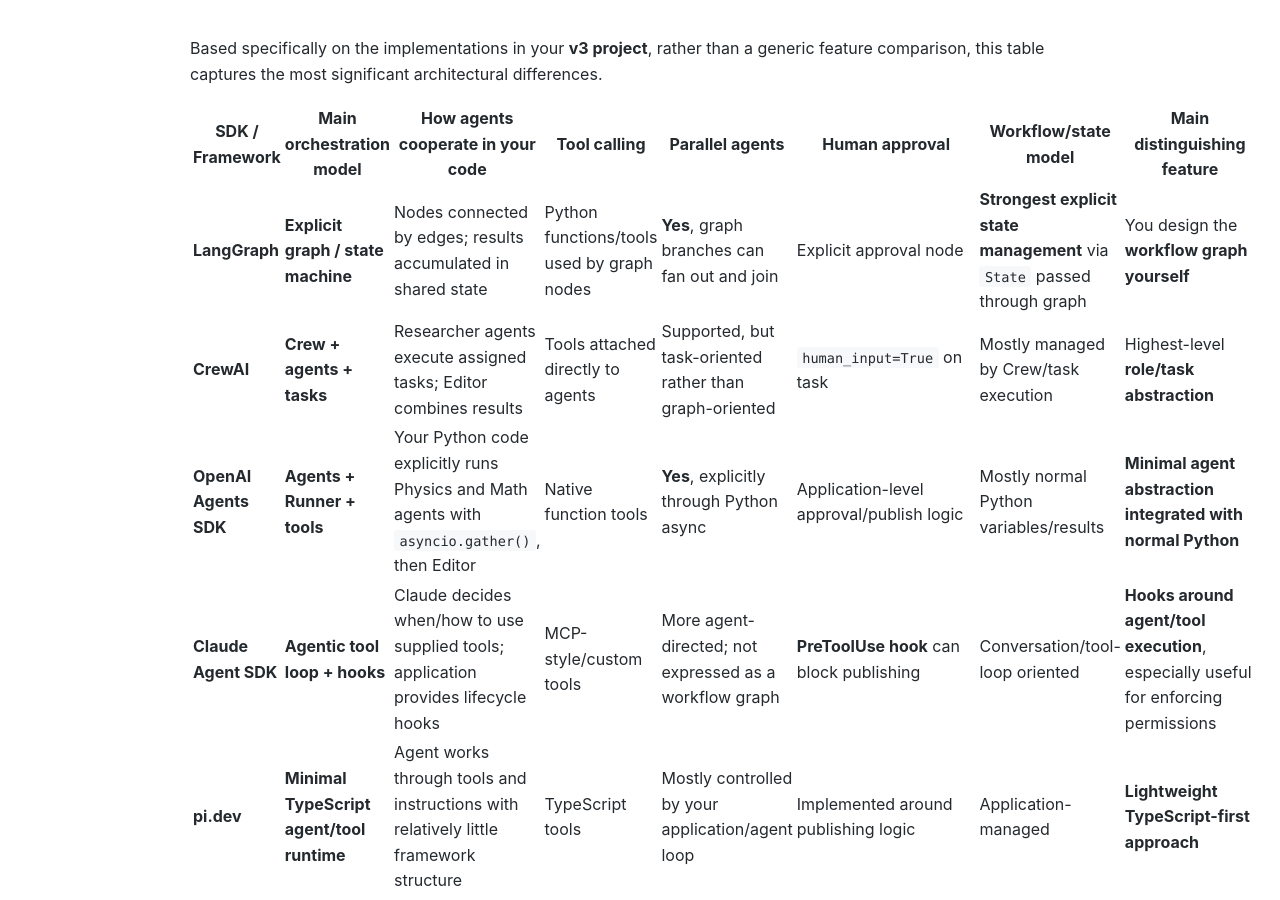
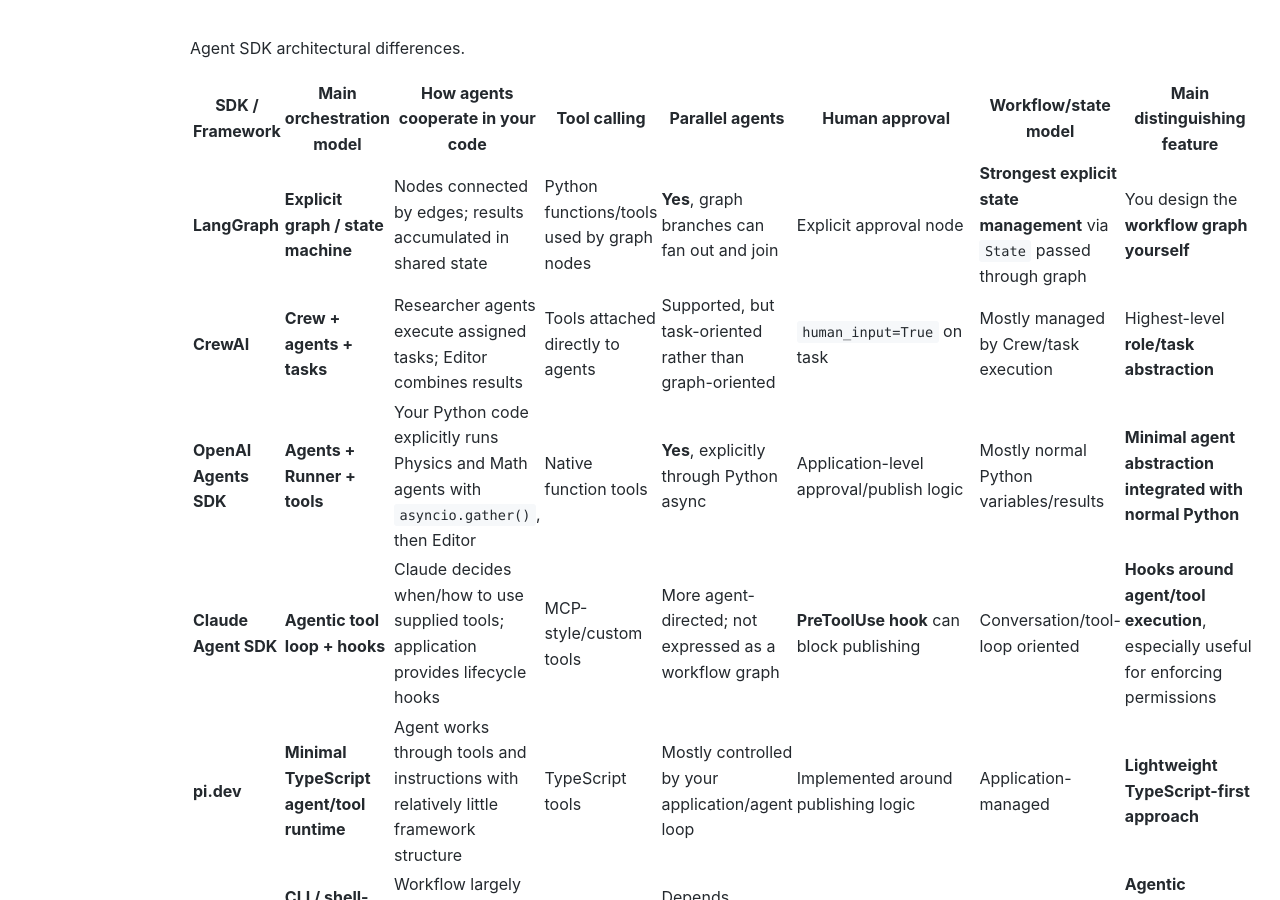
Before and after one commit to Michael-Lubinsky/michael-lubinsky.github.com, a Jekyll site: the page built from agent/agent.md, in a window 1280 px wide and 900 px high. Built offline with Jekyll 4.4.1, drawn with Linux system fonts in a browser that asks for light colours; our own code applies the rules of GitHub Pages for plain Markdown files.

Commit message:
Revise architectural differences in agent.md
Updated the agent.md file to reflect architectural differences of the Agent SDK.

```diff
--- a/agent/agent.md
+++ b/agent/agent.md
@@ -1,4 +1,4 @@
-Based specifically on the implementations in your **v3 project**, rather than a generic feature comparison, this table captures the most significant architectural differences.
+Agent SDK  architectural differences.
 
 | SDK / Framework       | Main orchestration model                  | How agents cooperate in your code                                                             | Tool calling                               | Parallel agents                                         | Human approval                           | Workflow/state model                                                     | Main distinguishing feature                                                        |
 | --------------------- | ----------------------------------------- | --------------------------------------------------------------------------------------------- | ------------------------------------------ | ------------------------------------------------------- | ---------------------------------------- | ------------------------------------------------------------------------ | ---------------------------------------------------------------------------------- |
```
